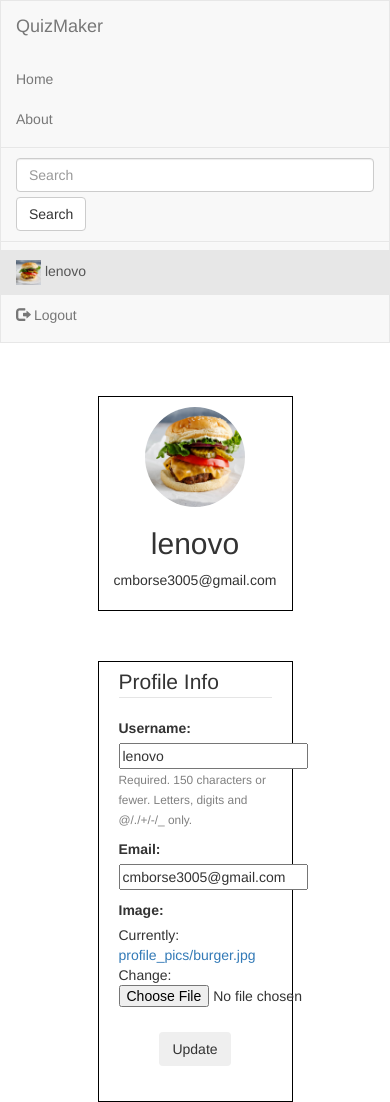
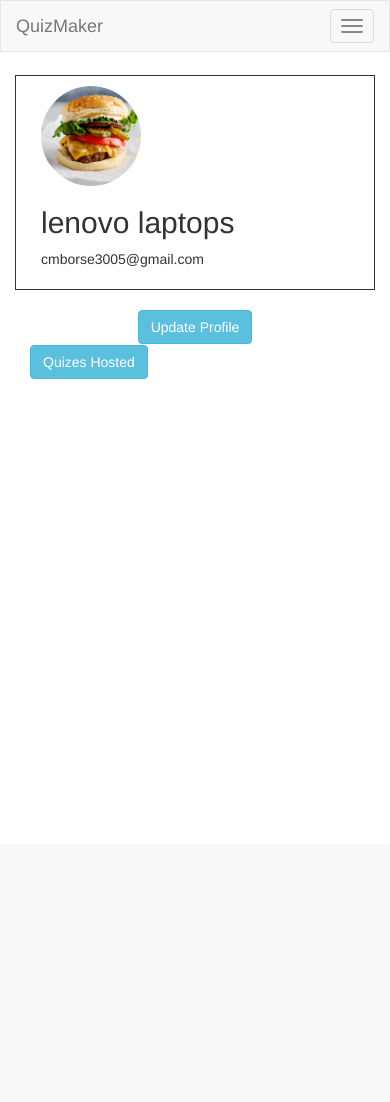
Before and after one commit to chetasborse/QuizMaker, a Django app: page /profile/ in a window 390 px wide. After the commit the page ends 379 px from the top, so only its background shows below. Run offline with Django 3.2, Linux system fonts and the light colour scheme; a user stored in the database is signed in; data comes from the database, SQL or seed files in the repository; both versions use the stored data as it was after the commit; some libraries are stand-ins or nearby versions.

Commit message:
Profile updated

```diff
--- a/quiz/models.py
+++ b/quiz/models.py
@@ -6,6 +6,7 @@ from django.contrib.auth.models import User
 class Quiz(models.Model):
     title = models.CharField(max_length=50)
     description = models.TextField(default=None)
+    instructions = models.TextField(default=None)
     questions = models.IntegerField(default=0)
     marks = models.IntegerField(default=0)
     date_posted = models.DateTimeField(default=timezone.now)
--- a/quiz/templates/quiz/base.html
+++ b/quiz/templates/quiz/base.html
@@ -16,8 +16,14 @@
     <nav id="menu" class="navbar navbar-default">
       <div class="container-fluid">
         <div class="navbar-header">
+            <button type="button" class="navbar-toggle" data-toggle="collapse" data-target="#myNavbar">
+                <span class="icon-bar"></span>
+                <span class="icon-bar"></span>
+                <span class="icon-bar"></span>
+            </button>
           <a class="navbar-brand" href="{% url 'quiz-home' %}">QuizMaker</a>
         </div>
+          <div class="collapse navbar-collapse" id="myNavbar">
             <ul class="nav navbar-nav" role="tablist">
               <li><a href="{% url 'quiz-home' %}">Home</a></li>
               <li><a href="{% url 'quiz-about' %}">About</a></li>
@@ -39,7 +45,7 @@
                   <li><a href="{% url 'login' %}"><span class="glyphicon glyphicon-log-in"></span> Login</a></li>
                 </ul>
               {% endif %}
-
+          </div>
       </div>
     </nav>
     <div class="row">
--- a/quiz/templates/quiz/home.html
+++ b/quiz/templates/quiz/home.html
@@ -7,7 +7,7 @@
        <div class="row" style="border:1px solid; padding:20px;">
          <div class="media-body">
           <div class="article-metadata">
-           <a class="mr-2" href="#"><img class="rounded-circle article-img" src="{{ quiz.author.profile.image.url }}" style="width:25px;">  {{ quiz.author }}</a>
+           <a class="mr-2" href="{% url 'user_details' quiz.author.id %}"><img class="rounded-circle article-img" src="{{ quiz.author.profile.image.url }}" style="width:25px;">  {{ quiz.author }}</a>
            <small class="text-muted" >{{ quiz.date_posted }}</small>
           </div>
           <hr>
@@ -30,7 +30,7 @@
          </div>
            <br>
            <div style="text-align:center;">
-               <a href="#" class="btn btn-primary">Attempt Test</a>
+               <a href="{% url 'quiz_detail' quiz.id %}" class="btn btn-primary">View Test</a>
            </div>
         </div>
     <br>
--- a/quiz/urls.py
+++ b/quiz/urls.py
@@ -2,9 +2,13 @@ from django.urls import path
 from django.contrib.auth import views as auth_views
 from . import views
 from users import views as user_views
+from .views import QuizDetailView, HomeListView
+from users.views import UserProfiles
 
 urlpatterns = [
-    path('', views.home, name='quiz-home'),
+    path('', HomeListView.as_view(), name='quiz-home'),
+    path('quiz/<int:pk>/', QuizDetailView.as_view(), name='quiz_detail'),
+    path('userprofiles/<int:pk>/', UserProfiles.as_view(), name='user_details'),
     path('about/', views.about, name='quiz-about'),
     path('register/', user_views.register, name='register'),
     path('login/', auth_views.LoginView.as_view(template_name='users/login.html'), name='login'),
--- a/users/forms.py
+++ b/users/forms.py
@@ -19,7 +19,7 @@ class UserUpdateForm(forms.ModelForm):
 
     class Meta:
         model = User
-        fields = ['username', 'email']
+        fields = ['first_name', 'last_name', 'username', 'email']
 
 
 class ProfileUpdateForm(forms.ModelForm):
--- a/users/templates/users/profile.html
+++ b/users/templates/users/profile.html
@@ -1,17 +1,28 @@
 {% extends "quiz/base.html" %}
  {% block content %}
-    <div style="border: 1px solid black; text-align:center; width: 50%; margin-right:25%; margin-left:25%; margin-top:30px; padding:10px;">
+    <div class="container">
+        <div class="col-sm-5">
+            <div class="row" style="border:1px solid; padding:10px;">
                 <div class="media">
+                    <div class="col-sm-3">
                         <img style="border-radius:50%; width:100px;" class="rounded-circle account-img" src="{{ user.profile.image.url }}">
+                    </div>
+                    <div class="col-sm-9">
                         <div class="media-body">
-                    <h2 class="account heading">{{ user.username }}</h2>
+                            <h2 class="account heading">{{ user.first_name }} {{ user.last_name }}</h2>
+<!--                            <p class="text-secondary">{{ user.username }}</p>-->
                             <p class="text-secondary">{{ user.email }}</p>
-                    <p class=text-secondary">{{ user.profile.address }}</p>
                         </div>
                     </div>
-
                 </div>
-        <div class="content-section" style="width: 50%; border: 1px solid black; padding: 20px; padding-top: 5px; margin-left: 25%; margin-right: 25%; margin-top: 50px;">
+            </div>
+            <div class="row">
+                <br>
+                <div style="text-align:center;">
+                    <button type="button" class="btn btn-info" data-toggle="collapse" data-target="#demo">Update Profile</button>
+                </div>
+                <div id="demo" class="collapse">
+                    <div class="content-section" style="width: 100%; border: 1px solid black; padding: 20px; padding-top: 5px; margin-top: 20px;">
                     <form method="POST" enctype="multipart/form-data">
                             {% csrf_token %}
                              <fieldset class="form-group">
@@ -48,8 +59,46 @@
                         {% endfor %}
                         </fieldset>
                         <div class="form-group">
-                <p style="text-align:center;"><button class="btn btn-outline-info" type="submit">Update</button></p>
+                            <p style="text-align:center;"><button class="btn btn-primary" type="submit">Update</button></p>
                         </div>
                     </form>
                     </div>
+                </div>
+            </div>
+        </div>
+        <div class="col-sm-1"></div>
+        <div class="col-sm-6">
+            <button type="button" class="btn btn-info" data-toggle="collapse" data-target="#demo1">Quizes Hosted</button>
+            <br><br>
+            <div id="demo1" class="collapse">
+                {% for quiz in quizes %}
+                <div class="row">
+                    <div style="border:1px solid; padding:10px;">
+                    <h2><a href="#">{{ quiz.title }}</a></h2>
+                      {% if not quiz.description %}
+                         <div class="col-sm-6 ">
+                             <p class="article-content">Description : There is no description.</p>
+                         </div>
+                      {% else %}
+                         <div class="col-sm-6 ">
+                             <p class="article-content">Description : {{ quiz.description }}</p>
+                         </div>
+                      {% endif %}
+                         <div class="col-sm-3 ">
+                             <p class="article-content">Questions : {{ quiz.questions }}</p>
+                         </div>
+                         <div class="col-sm-3 ">
+                             <p class="article-content">Marks : {{ quiz.marks }}</p>
+                         </div>
+                       <br>
+                       <div style="text-align:center;">
+                           <a href="{% url 'quiz_detail' quiz.id %}" class="btn btn-primary">View Test</a>
+                       </div>
+                    </div>
+                </div>
+                <br>
+                {% endfor %}
+            </div>
+        </div>
+    </div>
 {% endblock %}
--- a/users/templates/users/userprofile.html
+++ /dev/null
@@ -1,4 +0,0 @@
-{% extends "quiz/base.html" %}
- {% block content %}
-    <h1>About Page</h1>
-{% endblock %}
--- a/users/views.py
+++ b/users/views.py
@@ -2,6 +2,9 @@ from django.shortcuts import render, redirect
 from django.contrib import messages
 from .forms import UserRegisterForm, UserUpdateForm, ProfileUpdateForm
 from django.contrib.auth.decorators import login_required
+from quiz.models import Quiz
+from django.views.generic import DetailView
+from django.contrib.auth.models import User
 
 
 def register(request):
@@ -31,8 +34,24 @@ def myprofile(request):
     else:
         u_form = UserUpdateForm(instance=request.user)
         p_form = ProfileUpdateForm(instance=request.user.profile)
+    my_quizes = Quiz.objects.filter(author=request.user)
     context = {
+        'title': 'Profile',
         'u_form': u_form,
         'p_form': p_form,
+        'quizes': my_quizes,
     }
     return render(request, 'users/profile.html', context)
+
+
+class UserProfiles(DetailView):
+    model = User
+    template_name = 'users/userprofiles.html'
+
+    def get_context_data(self, **kwargs):
+        context = super().get_context_data(**kwargs)
+        new_context_entry = "Profile"
+        my_quizes = Quiz.objects.filter(author=self.object)
+        context["title"] = new_context_entry
+        context["quizes"] = my_quizes
+        return context
```
Also changed, not shown: quiz/templates/quiz/detail.html (added, +39 -0 lines), quiz/templates/quiz/searches.html (+21 -4 lines), quiz/views.py (+34 -1 lines), users/templates/users/userprofiles.html (added, +54 -0 lines), db.sqlite3. Lines whose indentation alone changed are shown as unchanged.
